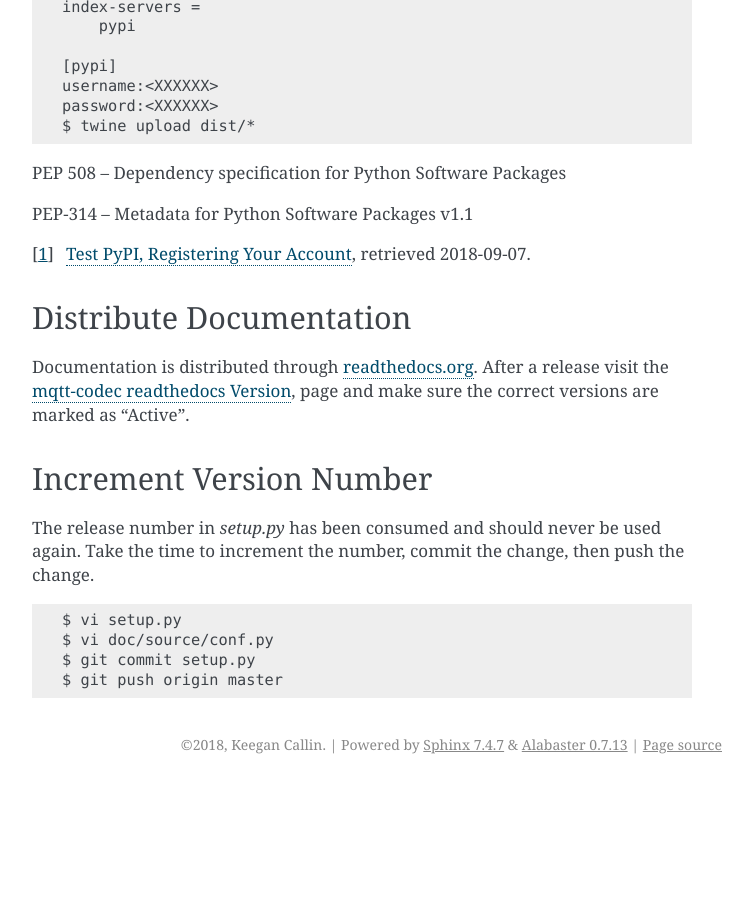
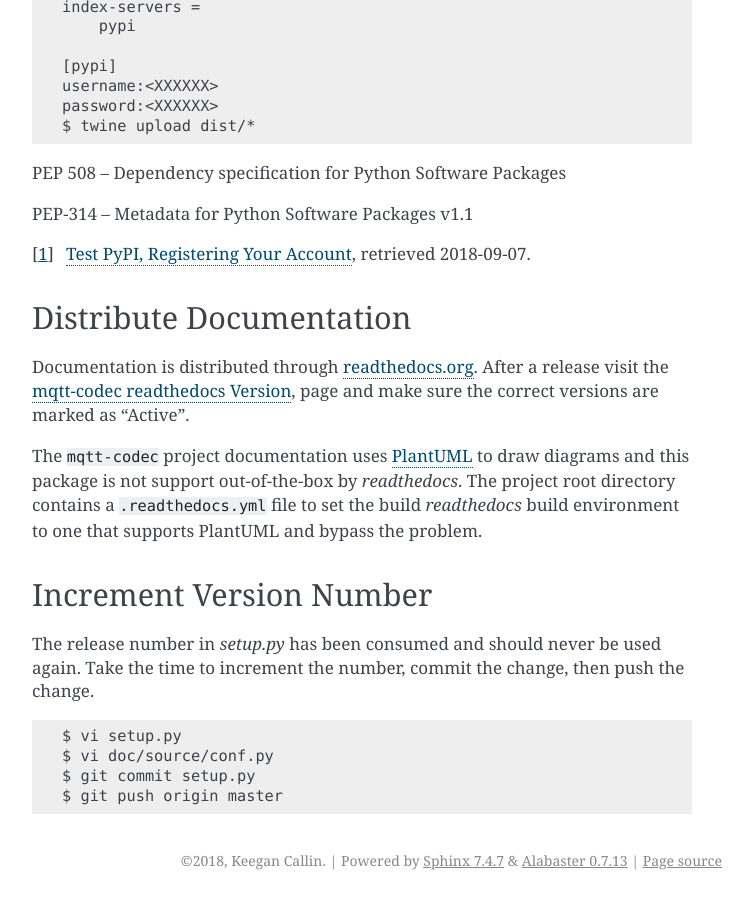
Before and after one commit to kcallin/mqtt-codec, a Sphinx documentation site: the page built from doc/source/admin.rst, in a window 1280 px wide and 900 px high, scrolled down 2953 px. Shown: the whole window, without its empty margins (388-1141 px from the left). Built offline with Sphinx 7.4.7, drawn with Linux system fonts in a browser that asks for light colours; before the commit the page ends 3737 px from its top, so only the background shows below that.

Commit message:
Document readthedocs build/image usage.

```diff
--- a/doc/source/admin.rst
+++ b/doc/source/admin.rst
@@ -187,6 +187,12 @@
 `mqtt-codec readthedocs Version <https://readthedocs.org/projects/mqtt-codec/versions/>`_,
 page and make sure the correct versions are marked as "Active".
 
+The ``mqtt-codec`` project documentation uses
+`PlantUML <https://pypi.org/project/plantuml/>`_ to draw diagrams and
+this package is not support out-of-the-box by `readthedocs`.  The
+project root directory contains a ``.readthedocs.yml`` file to set the
+build `readthedocs` build environment to one that supports PlantUML and
+bypass the problem.
 
 Increment Version Number
 =========================
```
